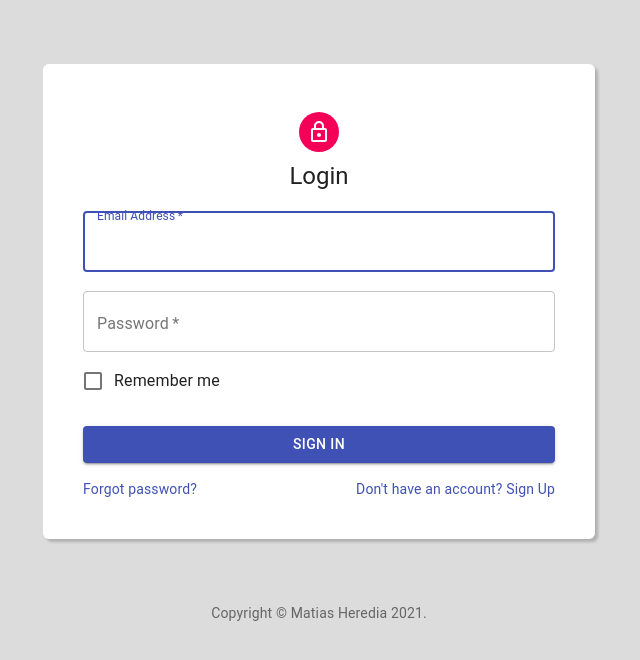
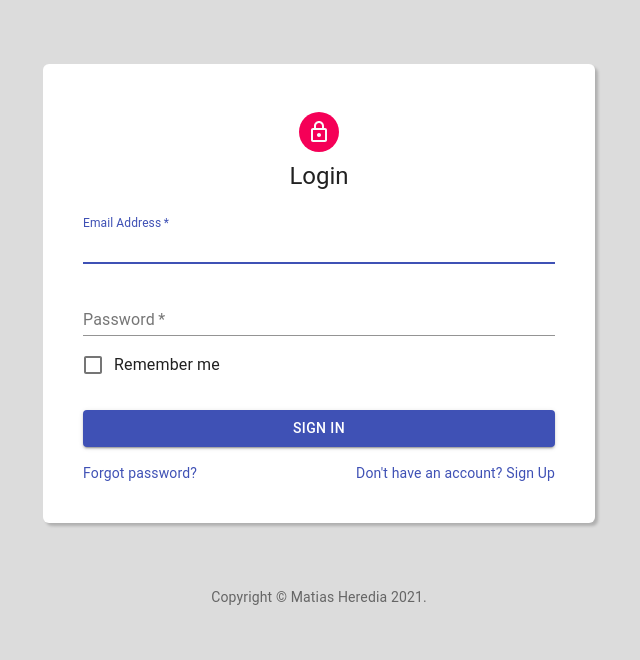
Before and after one commit to r0binxp/tableworks, a React (Create React App) app: page /login in a window 1280 px wide. Shown: the top 660 px of the page, without its empty margins (321-961 px from the left). Built offline with nearby package versions, Linux system fonts and the light colour scheme.

Commit message:
README Link Netlify and Texfield standard

```diff
--- a/src/components/Login/Login.jsx
+++ b/src/components/Login/Login.jsx
@@ -119,7 +119,7 @@ export default function Login() {
             name="email"
             as={
                 <TextField
-                    variant="outlined"
+                    variant="standard"
                     margin="normal"
                     required
                     fullWidth
@@ -147,7 +147,7 @@ export default function Login() {
             name="password"
             as={
                 <TextField
-                variant="outlined"
+                  variant="standard"
                   margin="normal"
                   required
                   fullWidth
--- a/src/components/Table/Table.jsx
+++ b/src/components/Table/Table.jsx
@@ -132,7 +132,7 @@ export default function Table(props) {
       </Card>
     </Container>
     <Container  className={classes.Container} component="main" >
-        <Card>
+        <Card className="mb-5">
           <VisualizationData />
         </Card>
     </Container>
```
Also changed, not shown: 1 other file (tests, documents, lock files or other folders). Lines whose indentation alone changed are shown as unchanged.
